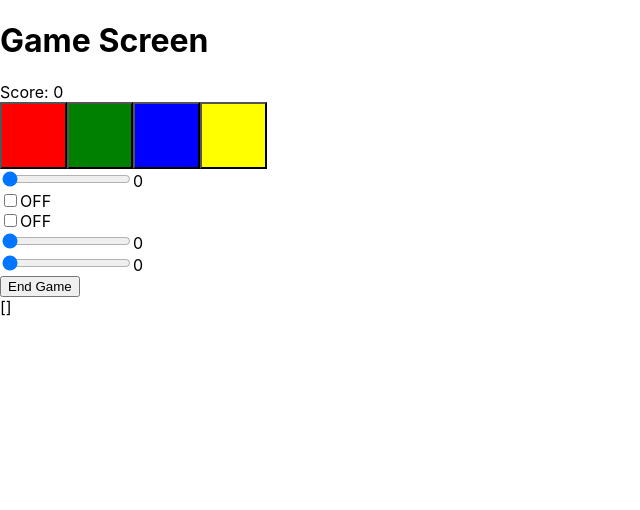
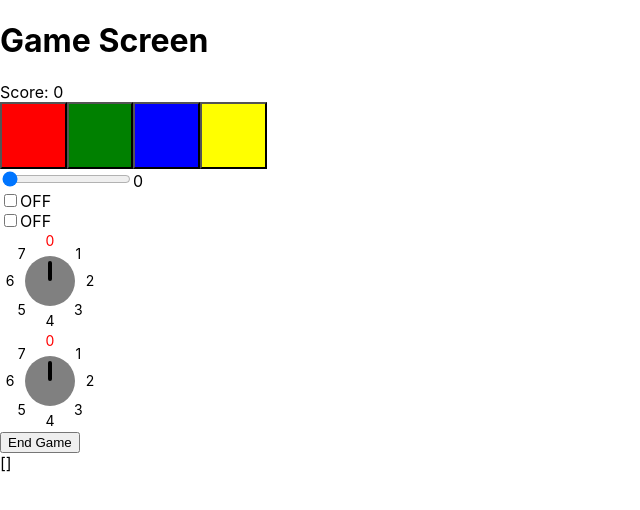
Before and after one commit to GitDevla/infinite-simon, a React (Create React App) app: page /game in a window 1280 px wide. Shown: the top 510 px of the page, without its empty margins (0-640 px from the left). Built offline with nearby package versions, Linux system fonts and the light colour scheme.

Commit message:
feat: add Knob component for dynamic input control and integrate into GameScreen

```diff
--- /dev/null
+++ b/src/component/Knob.tsx
@@ -0,0 +1,99 @@
+import { useState } from "react";
+import { mod } from "../util/mod";
+
+export default function Knob({
+	min = 0,
+	max = 5,
+	onChange,
+}: {
+	min?: number;
+	max?: number;
+	onChange?: (value: number) => void;
+}) {
+	const [innerValue, setInnerValue] = useState(min);
+
+	const clamp = (v: number) => mod(Math.round(v), max);
+
+	const handleMouseDown = (e: React.MouseEvent) => {
+		e.preventDefault();
+
+		const startY = e.clientY;
+		const startValue = innerValue;
+
+		const onMouseMove = (moveEvent: MouseEvent) => {
+			const deltaY = startY - moveEvent.clientY;
+			const sensitivity = (max - min) / 100;
+			const newValue = startValue + deltaY * sensitivity;
+			setInnerValue(newValue);
+		};
+		const onMouseUp = () => {
+			setInnerValue((v) => {
+				v = Math.round(v);
+				onChange?.(clamp(v));
+				return v;
+			});
+			window.removeEventListener("mousemove", onMouseMove);
+			window.removeEventListener("mouseup", onMouseUp);
+		};
+		window.addEventListener("mousemove", onMouseMove);
+		window.addEventListener("mouseup", onMouseUp);
+	};
+
+	return (
+		<div style={{ position: "relative", width: "100px", height: "100px" }}>
+			<div
+				style={{
+					position: "absolute",
+					width: "50%",
+					height: "50%",
+					top: "50%",
+					left: "50%",
+					transform: "translate(-50%, -50%)",
+					borderRadius: "25px",
+					backgroundColor: "gray",
+					display: "flex",
+					alignItems: "center",
+					justifyContent: "center",
+				}}
+				onMouseDown={handleMouseDown}
+			>
+				<div
+					style={{
+						position: "absolute",
+						width: "4px",
+						height: "20px",
+						backgroundColor: "black",
+						top: "5px",
+						borderRadius: "2px",
+						transform: `rotate(${((innerValue - min) / (max - min)) * 360}deg)`,
+						transformOrigin: "bottom center",
+						transition: "transform 0.2s ease-out",
+					}}
+				></div>
+			</div>
+			<div>
+				{Array.from({ length: max }, (_, i) => (
+					<span
+						key={i}
+						style={{
+							position: "absolute",
+							top: "50%",
+							left: "50%",
+							width: "20px",
+							height: "20px",
+							display: "flex",
+							alignItems: "center",
+							justifyContent: "center",
+							transform: `translate(-50%, -50%) rotate(${(i / max) * 360}deg) translateY(-40px) rotate(-${(i / max) * 360}deg)`,
+							transformOrigin: "center center",
+							color: i === clamp(innerValue) ? "red" : "black",
+							fontSize: "14px",
+						}}
+					>
+						{i}
+					</span>
+				))}
+			</div>
+		</div>
+	);
+}
--- a/src/page/GameScreen.tsx
+++ b/src/page/GameScreen.tsx
@@ -1,6 +1,7 @@
 import { useState } from "react";
 import Button from "../component/Button";
 import GameEndModal from "../component/GameEndModal";
+import Knob from "../component/Knob";
 import Slider from "../component/Slider";
 import Switch from "../component/Switch";
 
@@ -78,7 +79,7 @@ export default function GameScreen() {
 				</div>
 				<div>
 					{enabledKnobs.map((input) => (
-						<Slider
+						<Knob
 							key={input.id}
 							max={8}
 							onChange={(value) => addAction(`${input.id}:${value}`)}
--- /dev/null
+++ b/src/util/mod.ts
@@ -0,0 +1,3 @@
+export function mod(n: number, m: number) {
+	return ((n % m) + m) % m;
+}
```
